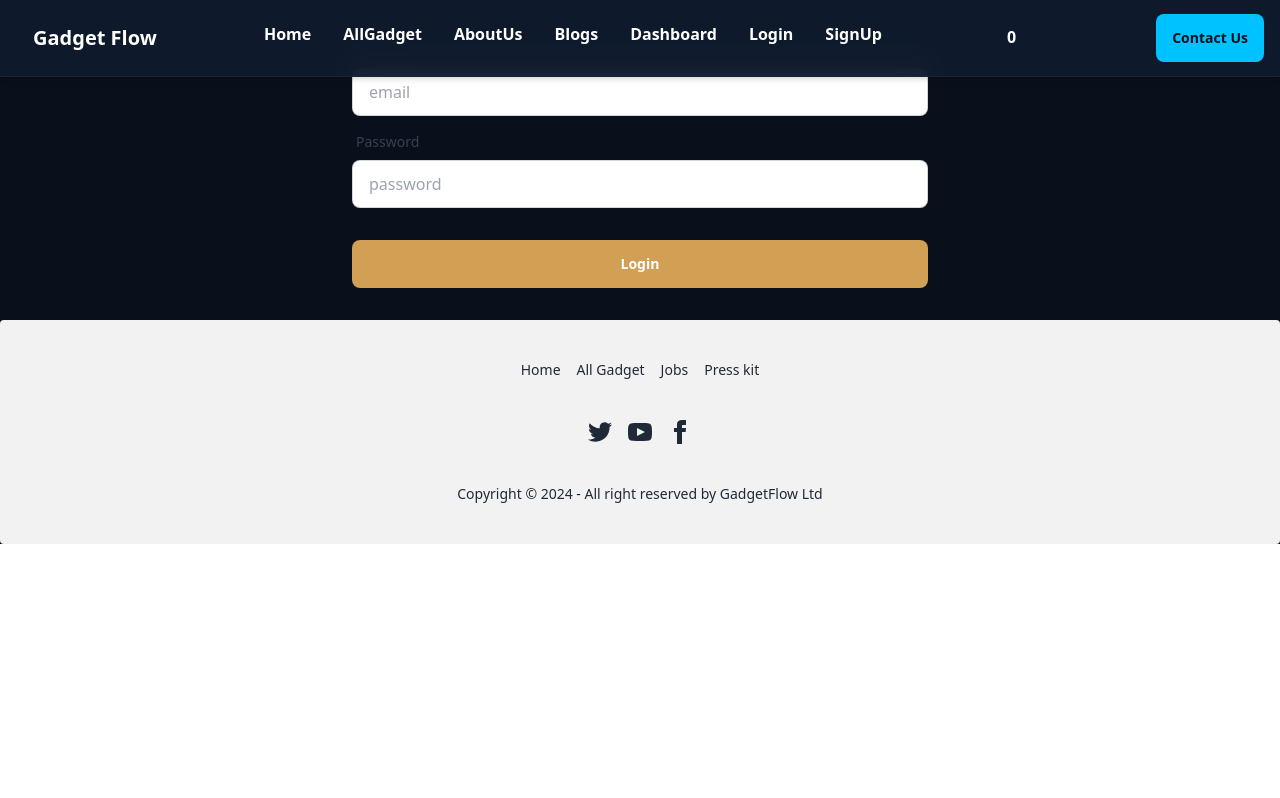
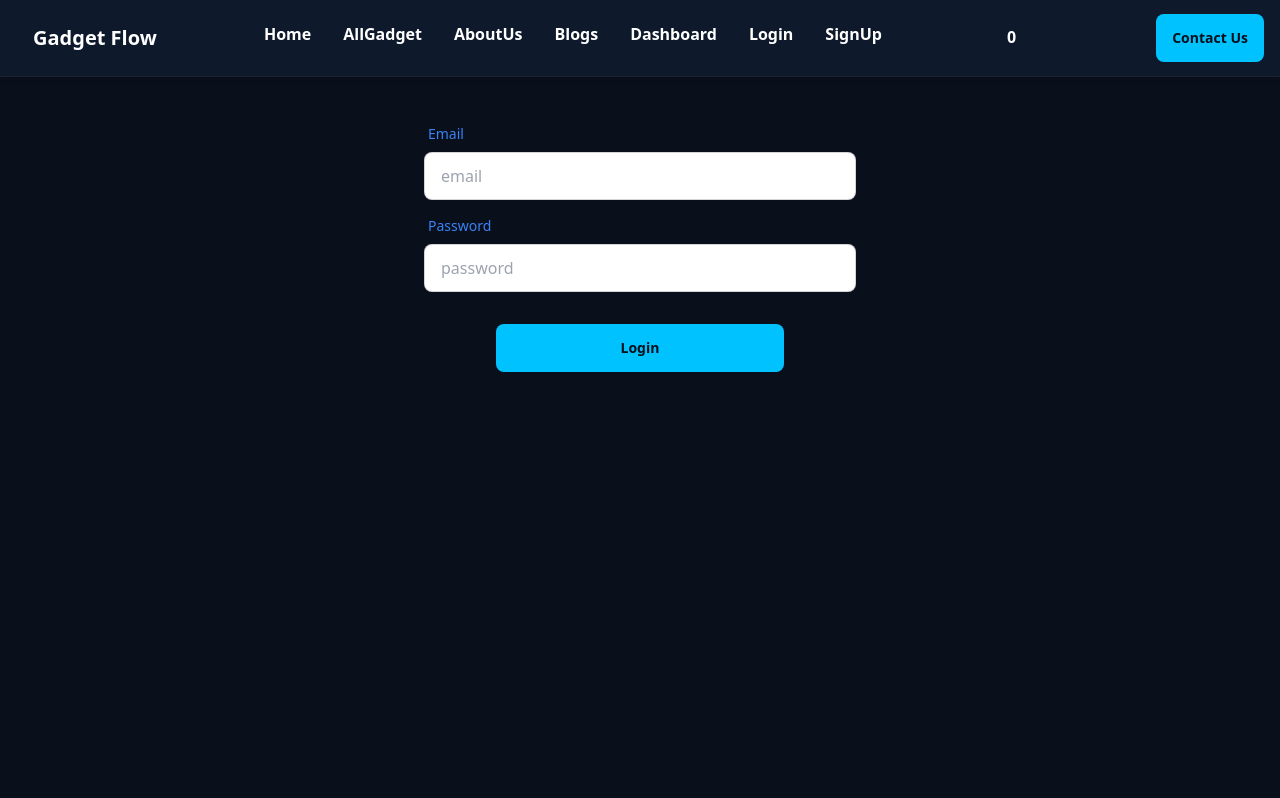
Before and after one commit to ABuBakar7447/gadgetFlow-client, a React (Vite) app: page /login in a window 1280 px wide. Shown: the top 798 px of the page. Built offline with nearby package versions, Linux system fonts and the light colour scheme; no server answers; some icons are missing.

Commit message:
login, signup design changed, refresh page failed issue solved

```diff
--- a/src/Pages/LogIn/LogIn.tsx
+++ b/src/Pages/LogIn/LogIn.tsx
@@ -35,12 +35,12 @@
 
 
     return (
-        <div>
-            <form  onSubmit={handleSubmit(onSubmit)} className="card-body w-11/12 lg:w-1/2 mx-auto">
+        <div className="pt-[84px] min-h-screen">
+            <form  onSubmit={handleSubmit(onSubmit)} className="card-body w-11/12 lg:w-1/2 mx-auto flex justify-center items-center">
 
-                <div className="form-control">
+                <div className="form-control w-3/4">
                     <label className="label">
-                        <span className="label-text text-gray-700">Email</span>
+                        <span className="label-text text-blue-500">Email</span>
                     </label>
                     <input type="email" placeholder="email" className="bg-white input input-bordered" {...register("email", { required: true, maxLength: 20 })} />
                     {errors.email?.type === 'required' && <p className="text-red-600 font-bold" role="alert">Email is required</p>}
@@ -48,9 +48,9 @@
                 </div>
 
 
-                <div className="form-control">
+                <div className="form-control w-3/4">
                     <label className="label">
-                        <span className="label-text text-gray-700">Password</span>
+                        <span className="label-text text-blue-500">Password</span>
                     </label>
                     <input type="password" placeholder="password" className="bg-white input input-bordered" {...register("password", { required: true, minLength: 6, maxLength: 20 })} />
 
@@ -61,8 +61,8 @@
 
 
 
-                <div className="form-control mt-6">
-                    <input type="submit" value="Login" className="btn bg-[#D1A054] text-white font-bold hover:bg-slate-300 hover:text-black border-0" />
+                <div className="form-control mt-6 w-1/2">
+                    <input type="submit" value="Login" className="btn bg-[#00C2FF] hover:bg-[#00F0FF] text-[#0A0F1C] font-bold  hover:text-black border-0" />
                 </div>
             </form>
         </div>
--- a/src/Pages/SignUp/SignUp.tsx
+++ b/src/Pages/SignUp/SignUp.tsx
@@ -55,12 +55,12 @@
 
 
     return (
-        <div>
+        <div className="pt-[84px] min-h-screen">
             <form onSubmit={handleSubmit(onSubmit)} className="card-body w-11/12 lg:w-1/2 mx-auto">
 
                 <div className="form-control">
                     <label className="label">
-                        <span className="label-text text-gray-700">Name</span>
+                        <span className="label-text text-blue-500">Name</span>
                     </label>
                     <input placeholder="Name" className="bg-white input input-bordered" {...register("name", { required: true, maxLength: 20 })} />
                     {errors.name?.type === 'required' && <p className="text-red-600 font-bold" role="alert">Name is required</p>}
@@ -69,7 +69,7 @@
 
                 <div className="form-control">
                     <label className="label">
-                        <span className="label-text text-gray-700">Email</span>
+                        <span className="label-text text-blue-500">Email</span>
                     </label>
                     <input type="email" placeholder="email" className="bg-white input input-bordered" {...register("email", { required: true, maxLength: 20 })} />
                     {errors.email?.type === 'required' && <p className="text-red-600 font-bold" role="alert">Email is required</p>}
@@ -79,7 +79,7 @@
 
                 <div className="form-control">
                     <label className="label">
-                        <span className="label-text text-gray-700">Password</span>
+                        <span className="label-text text-blue-500">Password</span>
                     </label>
                     <input type="password" placeholder="password" className="bg-white input input-bordered" {...register("password", { required: true, minLength:6, maxLength: 20 })} />
 
@@ -92,7 +92,7 @@
 
 
                 <div className="form-control mt-6">
-                    <input type="submit" value="Login" className="btn bg-[#D1A054] text-white font-bold hover:bg-slate-300 hover:text-black border-0" />
+                    <input type="submit" value="Login" className="btn bg-[#00C2FF] hover:bg-[#00F0FF] text-[#0A0F1C] font-bold  hover:text-black border-0" />
                 </div>
             </form>
         </div>
```
Also changed, not shown: vercel.json (added).
